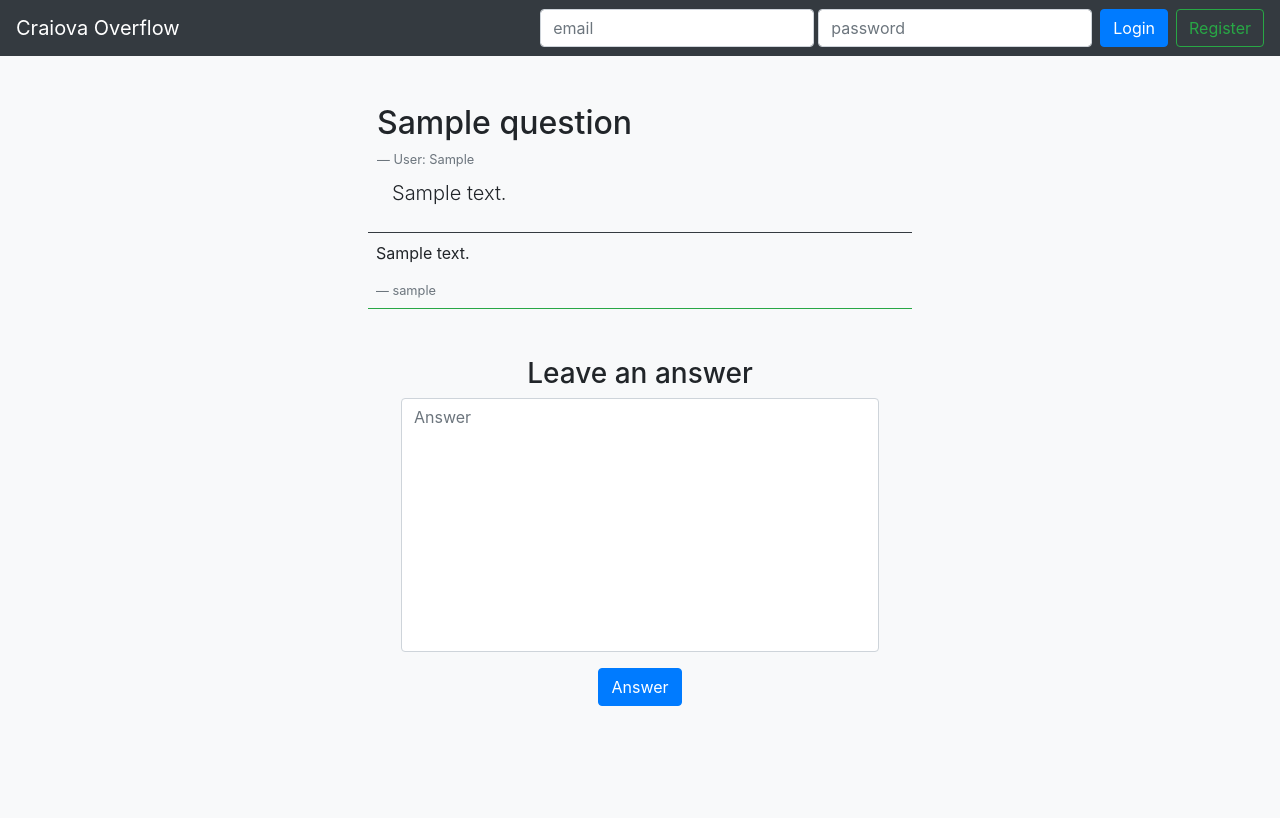
After one commit to tanasievlad246/craiova-overflow, a PHP site: page /craiova-overflow/question.php?qid=1 in a window 1280 px wide. The commit adds this page. Run offline with PHP 8.4, Linux system fonts and the light colour scheme; tables that the repository leaves empty or names only in its code hold one stand-in row (values such as "Sample post").

Commit message:
added view for one question, created answer functionality, answers can be fetched under the question

```diff
--- a/post-question.php
+++ b/post-question.php
@@ -7,9 +7,9 @@
             <input type="text" class="form-control" name="title" placeholder="Title">
         </div>
         <div class="form-group">
-            <textarea class="form-control resize" name="text" placeholder="Message" rows="14"></textarea>
+            <textarea class="form-control" name="text" placeholder="Message" rows="14"></textarea>
         </div>
-        <div class="form-group justify-content-center">
+        <div class="form-group text-center">
             <button name="submit-question" class="btn btn-primary" type="submit">Ask Question</button>
         </div>
     </form>
--- /dev/null
+++ b/question.php
@@ -0,0 +1,80 @@
+<?php include './src/components/header.php';
+
+if (isset($_GET['qid'])) {
+    include './src/includes/dbh.inc.php';
+
+    $sql = 'SELECT question_id, title, body, owner_user FROM questions WHERE question_id=?';
+    if (isset($conn)) {
+        $stmt = $conn->prepare($sql);
+    }
+
+    if (!$stmt) {
+        header("Location: http://localhost/craiova-overflow/question.php?error=SQL+Error");
+        exit();
+    } else {
+        $stmt->bind_param("i", $_GET['qid']);
+        $stmt->execute();
+        $question = $stmt->get_result()->fetch_assoc();
+    }
+}
+?>
+
+<div>
+    <?php if (!$question) : ?>
+        <div class="mx-auto p-5 text-center">
+            <h1>Question not found</h1>
+        </div>
+    <?php else : ?>
+        <div class="p-5 w-50 mx-auto">
+            <div class="row">
+                <div class="ml-4">
+                    <h2><?= $question['title'] ?></h2>
+                    <small class="blockquote-footer">User: <?= $question['owner_user'] ?></small>
+                </div>
+            </div>
+            <div class="row border-bottom border-dark mx-auto">
+                <div class="p-2">
+                    <p class="lead ml-3"><?= $question['body'] ?></p>
+                </div>
+            </div>
+            <!-- Row for rendering answers -->
+            <div>
+                <?php
+                $sql = "SELECT body, username, user_id, question_id FROM answers WHERE question_id=?";
+                $stmt = $conn->prepare($sql);
+
+                if (!$stmt) {
+                    header("Location: http://localhost/craiova-overflow/question.php?error=SQL+Error");
+                    exit();
+                } else {
+                    $stmt->bind_param("i", $_GET['qid']);
+                    $stmt->execute();
+                    $result = $stmt->get_result();
+                }
+                while ($row = $result->fetch_assoc()) {
+                ?>
+                    <div class="p-2 border-bottom border-success">
+                        <p><?= $row['body'] ?></p>
+                        <small class="blockquote-footer"><?= $row['username'] ?></small>
+                    </div>
+                <?php } ?>
+            </div>
+            <div class="row text-center">
+                <div class="mx-auto p-5">
+                    <form action="./src/includes/answer.inc.php" method="post" class="form">
+                        <h3>Leave an answer</h3>
+                        <div class="form-group">
+                            <textarea name="answer-text" id="answer-text" class="form-control" rows="10" cols="100" placeholder="Answer"></textarea>
+                        </div>
+                        <div class="form-group">
+                            <input name="answer-submit" type="submit" value="Answer" class="btn btn-primary">
+                        </div>
+                        <input type="hidden" name="question_id" value="<?= $question['question_id'] ?>" />
+                    </form>
+                </div>
+            </div>
+        </div>
+    <?php endif; ?>
+</div>
+
+<?php include './src/components/footer.php'; ?>
--- a/src/components/header.php
+++ b/src/components/header.php
@@ -14,6 +14,6 @@
 	<title>Craiova Overflow</title>
 </head>
 
-<body>
+<body class="bg-light">
 	<div class="container-fluid p-0">
 		<?php include 'nav.php'; ?>
--- a/src/includes/dbh.inc.php
+++ b/src/includes/dbh.inc.php
@@ -3,8 +3,8 @@ $servername = 'localhost';
 $port = '3306';
 $username = 'root';
 $password = '';
-$dbName = 'craiovaOverflow';
-
+$dbName = 'craiovaoverflow';
+mysqli_report(MYSQLI_REPORT_ERROR | MYSQLI_REPORT_STRICT);
 $conn = new mysqli($servername, $username, $password, $dbName);
 
 if ($conn->connect_error) {
```
Also changed, not shown: index.php (+5 -9 lines), src/includes/answer.inc.php (added, +30 -0 lines), src/includes/post-question.inc.php (+13 -1 lines).
